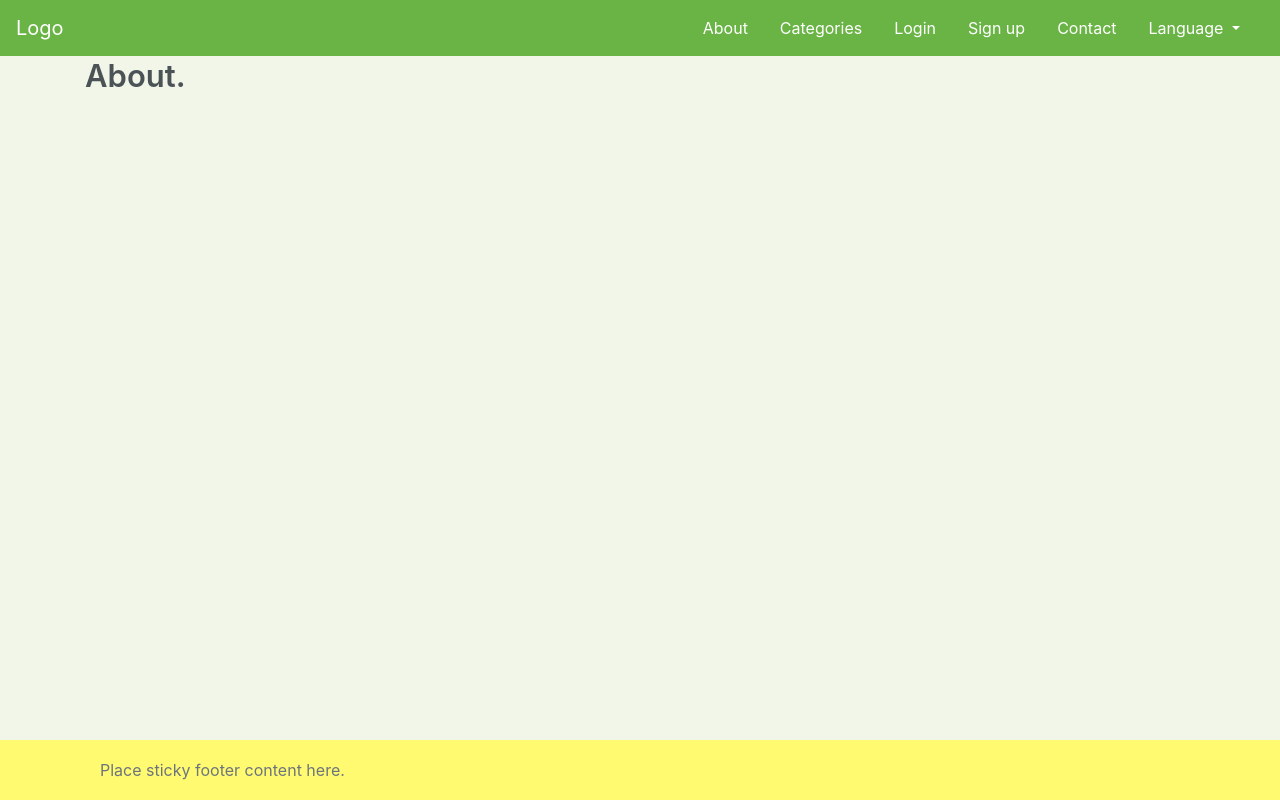
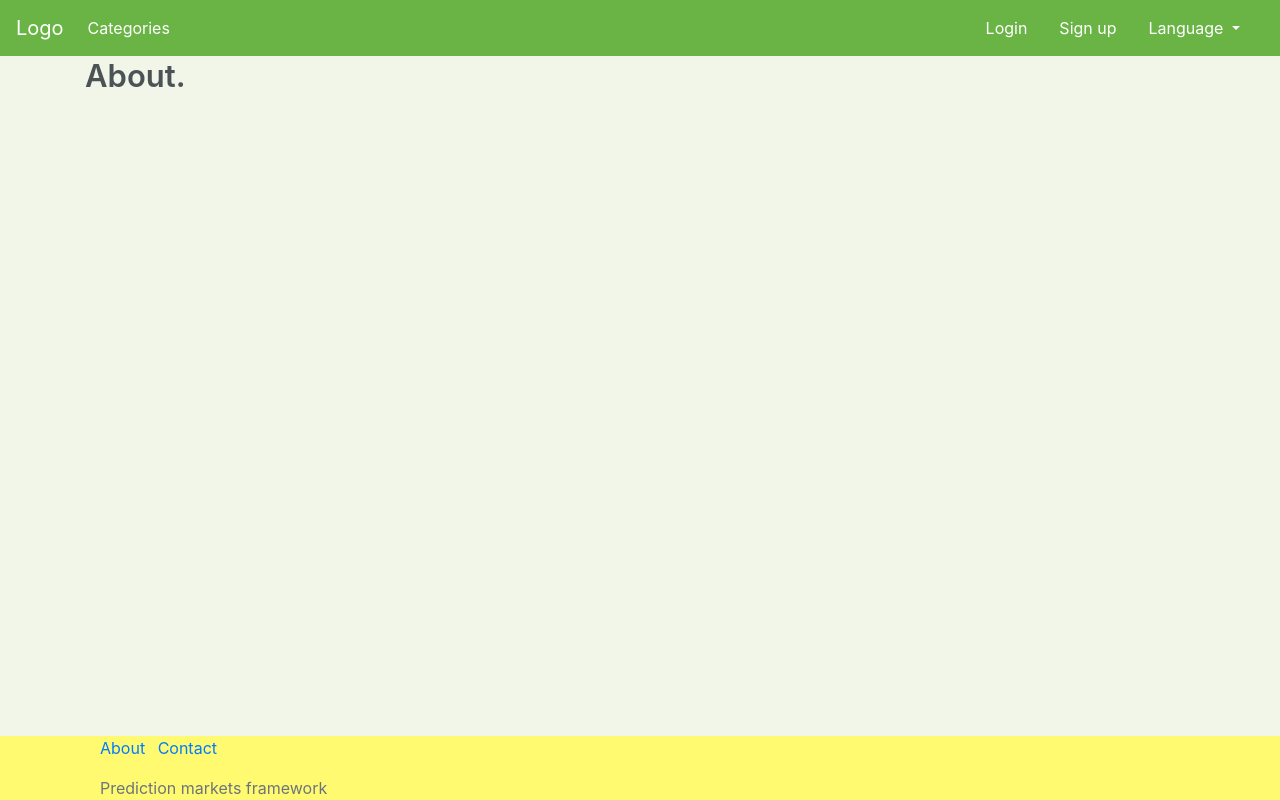
Before and after one commit to antrodart/mercados_prediccion, a Django app: page /about/ in a window 1280 px wide. Run offline with Django 3.2, Linux system fonts and the light colour scheme; some libraries are stand-ins or nearby versions.

Commit message:
Improved menu

```diff
--- a/PredictionMarketsTFG/mercados_de_prediccion/static/css/footer.css
+++ b/PredictionMarketsTFG/mercados_de_prediccion/static/css/footer.css
@@ -12,8 +12,8 @@ body {
   bottom: 0;
   width: 100%;
   /* Set the fixed height of the footer here */
-  height: 60px;
-  line-height: 60px; /* Vertically center the text there */
+  /*height: 60px;*/
+  /*line-height: 60px;*/ /* Vertically center the text there */
   background-color: #fffa70;
 }
 
@@ -29,3 +29,7 @@ body > .container {
 code {
   font-size: 80%;
 }
+
+.footer-links > li {
+
+}
--- a/PredictionMarketsTFG/mercados_de_prediccion/static/css/header.css
+++ b/PredictionMarketsTFG/mercados_de_prediccion/static/css/header.css
@@ -13,6 +13,9 @@
 .nav-link:hover {
   color: #000;
 }
+ul.navbar a.clicked{
+    border-bottom: 3px solid #ff5c00;
+}
 .navbar-collapse {
   justify-content: flex-end;
 }
--- a/PredictionMarketsTFG/templates/base.html
+++ b/PredictionMarketsTFG/templates/base.html
@@ -47,13 +47,12 @@
         <span class="navbar-toggler-icon"></span>
     </button>
     <div class="collapse navbar-collapse" id="main-navigation">
-        <ul class="navbar-nav">
-            <li class="nav-item">
-                <a class="nav-link" href="{% url 'about' %}">{% trans "About" %}</a>
-            </li>
+        <ul class="navbar-nav mr-auto">
             <li class="nav-item">
                 <a class="nav-link" href="{% url 'categories' %}">{% trans "Categories" %}</a>
             </li>
+        </ul>
+        <ul class="navbar-nav">
             {% if user.is_authenticated %}
                 <li class="nav-item dropdown">
                     <a class="nav-link dropdown-toggle" href="#" id="navbarDropdown" role="button"
@@ -91,9 +90,6 @@
                     </div>
                 </li>
             {% endif %}
-            <li class="nav-item">
-                <a class="nav-link" href="{% url 'contact' %}">{% trans "Contact" %}</a>
-            </li>
             <li class="nav-item dropdown">
                 <a class="nav-link dropdown-toggle" href="#" id="navbarDropdown" role="button"
                    data-toggle="dropdown"
@@ -128,7 +124,15 @@
 
 <footer class="footer">
     <div class="container-fluid">
-        <span class="text-muted">Place sticky footer content here.</span>
+        <ul class="list-inline footer-links">
+            <li class="list-inline-item">
+                <a href="{% url 'about' %}">{% trans "About" %}</a>
+            </li>
+            <li class="list-inline-item">
+                <a href="{% url 'contact' %}">{% trans "Contact" %}</a>
+            </li>
+        </ul>
+        <span class="text-muted">Prediction markets framework</span>
     </div>
 </footer>
 
@@ -138,6 +142,13 @@
     <input name="next" type="hidden" value="{{ redirect_to }}"/>
     <input name="language" type="hidden" value="" id="form_language_lang"/>
 </form>
-
+<script>
+    $('ul.navbar a').click( function() {
+    // Remove the class clicked so that we have only one clicked item
+    // Since there might be more than one ul i finde the parent.
+    $(this).closest('ul.navbar').find('a').removeClass('clicked');
+    $(this).addClass('clicked');
+} );
+</script>
 </body>
 </html>
```
